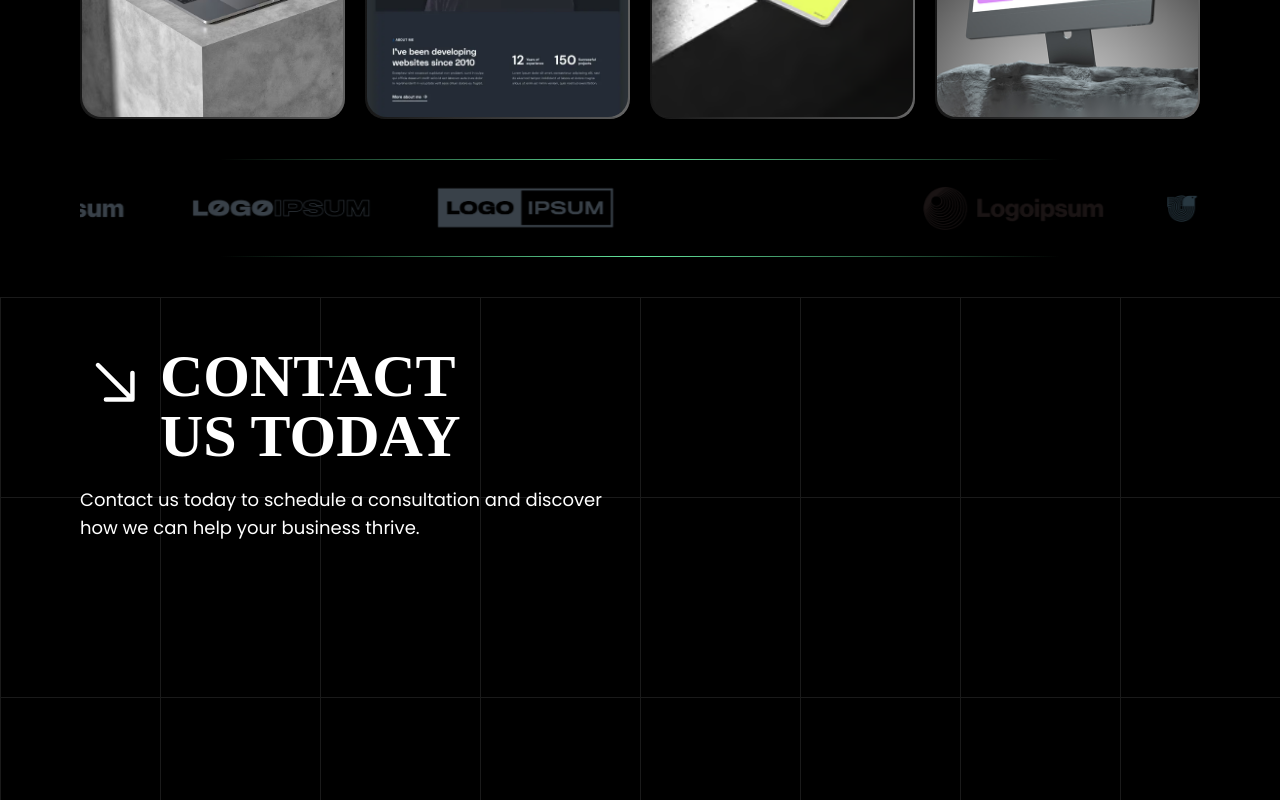
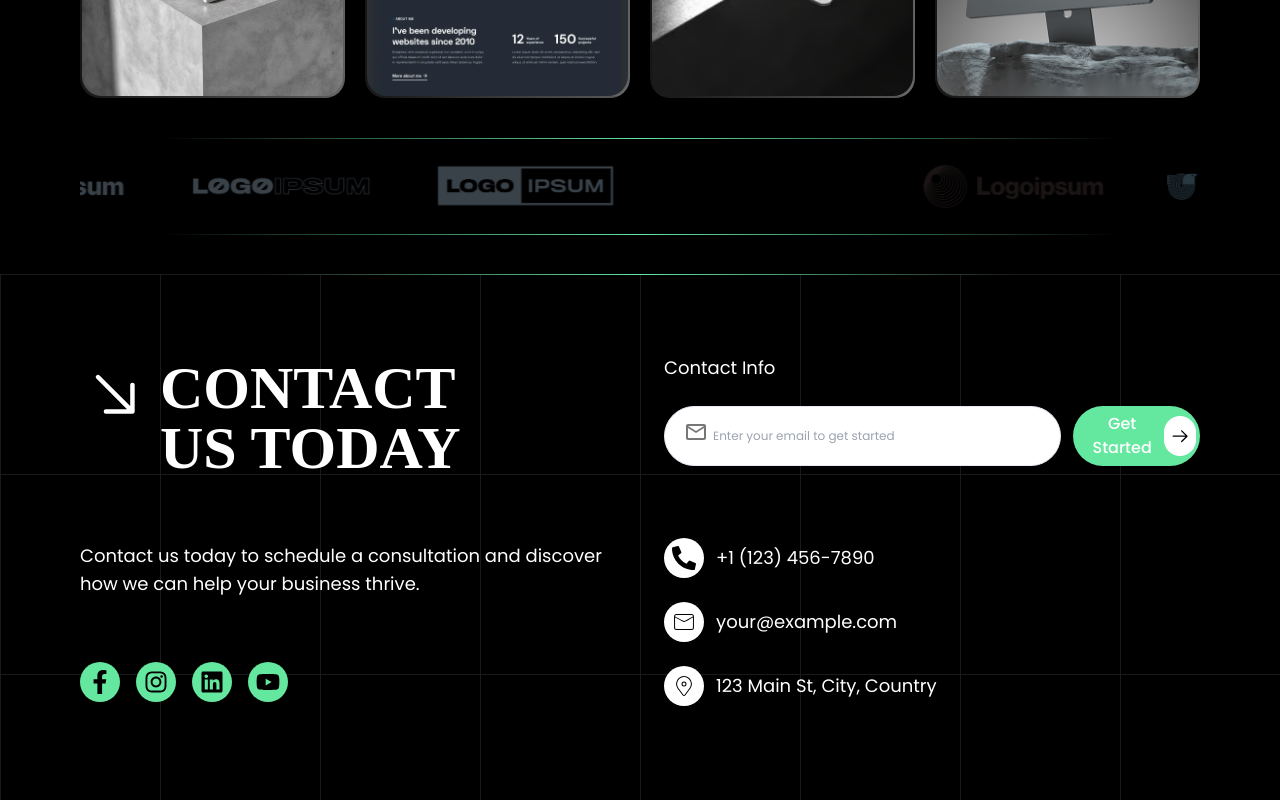
Before and after one commit to tm-fuad05/new-project, a React (Vite) app: page / in a window 1280 px wide. Shown: the part 1280-2080 px from the top of the page. Built offline with nearby package versions, Linux system fonts and the light colour scheme; a web font is replaced by a local one.

Commit message:
contact info done

```diff
--- a/src/components/Home/Banner.jsx
+++ b/src/components/Home/Banner.jsx
@@ -52,7 +52,11 @@ const Banner = () => {
         </div>
 
         <div className="flex gap-4">
-          <ArrowButton btnName={"Get Started Now"} />
+          <ArrowButton
+            bgColor={"white"}
+            arrowColor={"primary"}
+            btnName={"Get Started Now"}
+          />
           <button className="bg-black text-white border border-white rounded-full py-3 px-4 flex group items-center gap-2 font-medium  shadow-sm shadow-primary transition-all duration-300 ">
             Explore Solutions{" "}
             <GoArrowRight className="-rotate-45 text-2xl group-hover:rotate-0 duration-300" />
--- a/src/components/Home/Contact.jsx
+++ b/src/components/Home/Contact.jsx
@@ -3,15 +3,63 @@ import Grid from "../Shared/Grid";
 import { BiRightArrow } from "react-icons/bi";
 import { GoArrowRight } from "react-icons/go";
 import Horizontal from "../Shared/Horizontal";
+import {
+  FaFacebookF,
+  FaInstagram,
+  FaLinkedin,
+  FaPhoneAlt,
+  FaYoutube,
+} from "react-icons/fa";
+import { MdOutlineMail } from "react-icons/md";
+import ArrowButton from "../Shared/ArrowButton";
+import { CiLocationOn, CiMail } from "react-icons/ci";
 
 const Contact = () => {
+  const socialLinks = [
+    {
+      id: 1,
+      icon: <FaFacebookF />,
+    },
+    {
+      id: 2,
+      icon: <FaInstagram />,
+    },
+    {
+      id: 3,
+      icon: <FaLinkedin />,
+    },
+    {
+      id: 4,
+      icon: <FaYoutube />,
+    },
+  ];
+
+  const contactInfo = [
+    {
+      id: 1,
+      number: "+1 (123) 456-7890",
+      icon: <FaPhoneAlt />,
+    },
+    {
+      id: 2,
+      mail: "your@example.com",
+      icon: <CiMail />,
+    },
+    {
+      id: 3,
+      location: "123 Main St, City, Country",
+      icon: <CiLocationOn />,
+    },
+  ];
+
   return (
     <div className="relative min-h-screen overflow-hidden">
       <Grid />
-      <Horizontal width={"9/12"} />
-      <div className="grid grid-cols-2 px-20 py-12 absolute z-30">
+      <Horizontal width={"7/12"} />
+
+      <div className="grid grid-cols-2 gap-x-12 justify-between px-20 py-20 absolute z-30">
         {/* Content */}
-        <div className="flex flex-col gap-5 justify-center text-white">
+        <div className="flex flex-col gap-16 justify-center text-white">
           <h1 className="text-6xl flex gap-2 uppercase font-unbounded font-semibold">
             <GoArrowRight className="rotate-45 text-7xl" /> contact <br /> us
             today
@@ -20,8 +68,53 @@ const Contact = () => {
             Contact us today to schedule a consultation and discover how we can
             help your business thrive.
           </p>
+          <div className="flex gap-4 items-center">
+            {socialLinks.map((link) => (
+              <button
+                className="bg-primary rounded-full p-2 text-black hover:bg-white transition-all duration-300 text-2xl"
+                key={link.id}
+              >
+                {link.icon}
+              </button>
+            ))}
+          </div>
         </div>
-        <div></div>
+        {/* Form */}
+        <div className="text-white flex flex-col gap-12">
+          <form action="" className="flex flex-col gap-6">
+            <p className="text-lg">Contact Info</p>
+            <div className="relative flex gap-3">
+              <MdOutlineMail className=" absolute top-3.5 left-5 text-[1.5rem] dark:text-slate-400 text-[#777777]" />
+              <input
+                type="email"
+                name="email"
+                id="email"
+                placeholder="Enter your email to get started"
+                className="peer border-[#e5eaf2] w-[55%] dark:placeholder:text-slate-500 dark:border-slate-600 border rounded-full outline-none text-xs pl-12 pl-10 pr-4 py-3 w-full focus:border-[#3B9DF8] transition-colors duration-300"
+              />
+              <ArrowButton
+                btnName={"Get Started"}
+                arrowColor={"white"}
+                bgColor={"primary"}
+              />
+            </div>
+          </form>
+          {/* Contact Number */}
+          <div>
+            {contactInfo.map((info) => (
+              <div key={info.id}>
+                <div className="flex flex-grow items-center gap-3 mt-6">
+                  <div className="bg-white rounded-full p-2 text-black text-2xl">
+                    {info.icon}
+                  </div>
+                  <p className="text-lg">
+                    {info.number || info.mail || info.location}
+                  </p>
+                </div>
+              </div>
+            ))}
+          </div>
+        </div>
       </div>
     </div>
   );
--- a/src/components/Shared/ArrowButton.jsx
+++ b/src/components/Shared/ArrowButton.jsx
@@ -1,10 +1,14 @@
 import { GoArrowRight } from "react-icons/go";
 
-const ArrowButton = ({ btnName }) => {
+const ArrowButton = ({ btnName, arrowColor, bgColor }) => {
   return (
-    <button className="bg-white rounded-full py-1.5 pl-4 pr-1 flex items-center gap-2 font-medium group">
+    <button
+      className={`bg-${bgColor} rounded-full py-1.5 pl-4 pr-1 flex items-center gap-2 font-medium group`}
+    >
       {btnName}{" "}
-      <GoArrowRight className="bg-primary rounded-full p-1.5 my-  text-black text-[40px] group-hover:translate-x-2 duration-300" />
+      <GoArrowRight
+        className={`bg-${arrowColor} rounded-full p-1.5 my-  text-black text-[40px] group-hover:translate-x-2 duration-300`}
+      />
     </button>
   );
 };
--- a/src/components/Shared/Horizontal.jsx
+++ b/src/components/Shared/Horizontal.jsx
@@ -1,8 +1,7 @@
 const Horizontal = ({ width }) => {
   return (
     <div
-      className={`w-${width} h-[1px] bg-gradient-to-r from-transparent via-primary to-transparent mx-auto
-      `}
+      className={`w-${width} h-[1px] bg-gradient-to-r from-transparent via-primary to-transparent absolute z-20 left-1/2 -translate-x-1/2  `}
     />
   );
 };
--- a/src/components/Shared/Navbar.jsx
+++ b/src/components/Shared/Navbar.jsx
@@ -62,7 +62,11 @@ const Navbar = () => {
               Log In
             </button>
 
-            <ArrowButton btnName={"Request a Demo"} />
+            <ArrowButton
+              btnName={"Request a Demo"}
+              arrowColor={"primary"}
+              bgColor={"white"}
+            />
           </div>
         </nav>
       </div>
```
